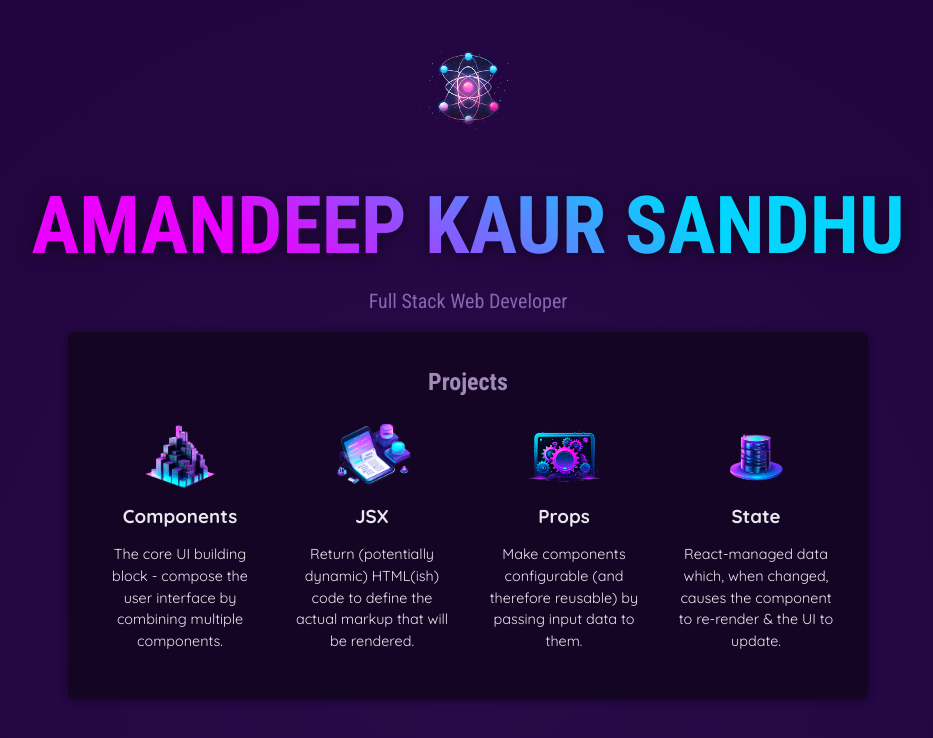
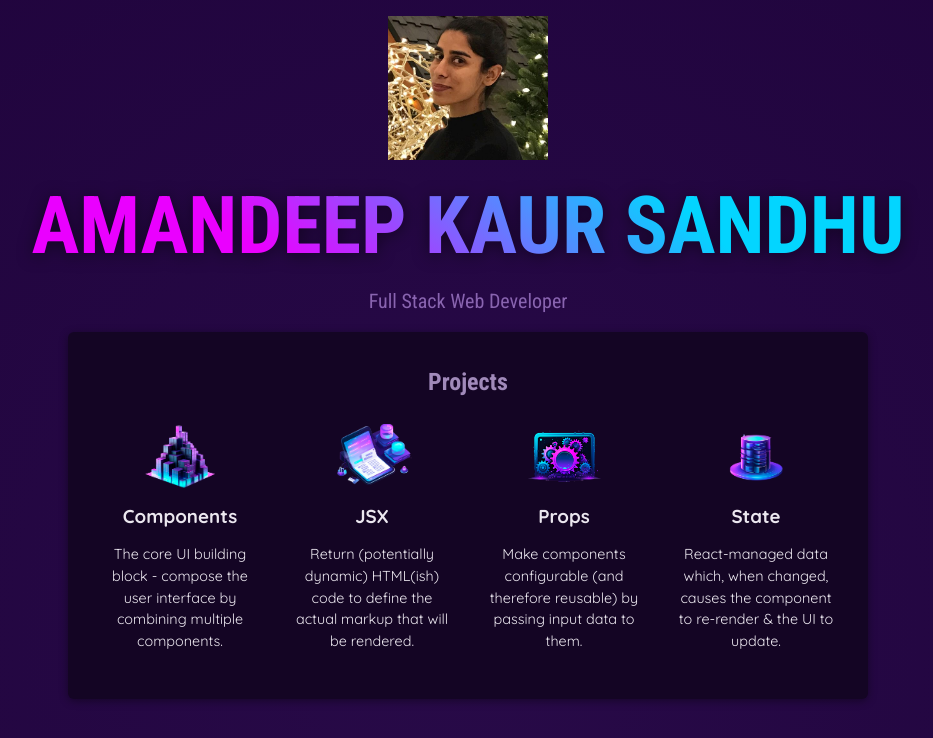
Before and after one commit to amandeepsandhu13/interactive_portfolio_template, a React (Vite) app: page / in a window 1280 px wide. Shown: the top 738 px of the page, without its empty margins (172-1105 px from the left). Built offline with nearby package versions, Linux system fonts and the light colour scheme.

Commit message:
added profile image

```diff
--- a/src/components/Header.jsx
+++ b/src/components/Header.jsx
@@ -1,10 +1,11 @@
 import React from 'react';
+import profileImg from '../assets/profile.JPG';
 
 export default function Header() {
 
     return (
       <header>
-        <img src="src/assets/react-core-concepts.png" alt="Stylized atom" />
+        <img src={profileImg} alt="Stylized atom" />
         <h1>AMANDEEP KAUR SANDHU</h1>
         <p>
           Full Stack Web Developer
```
